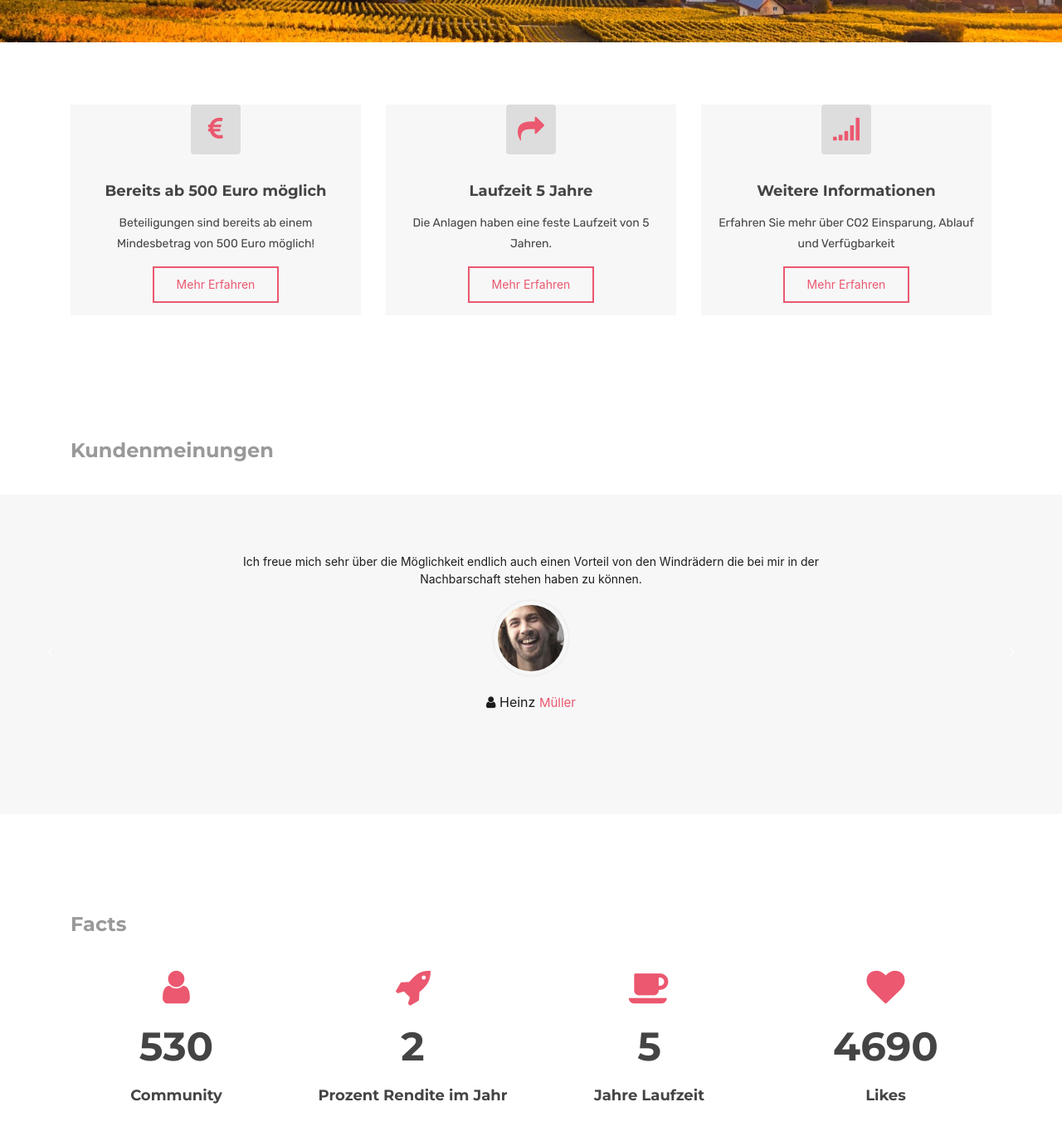
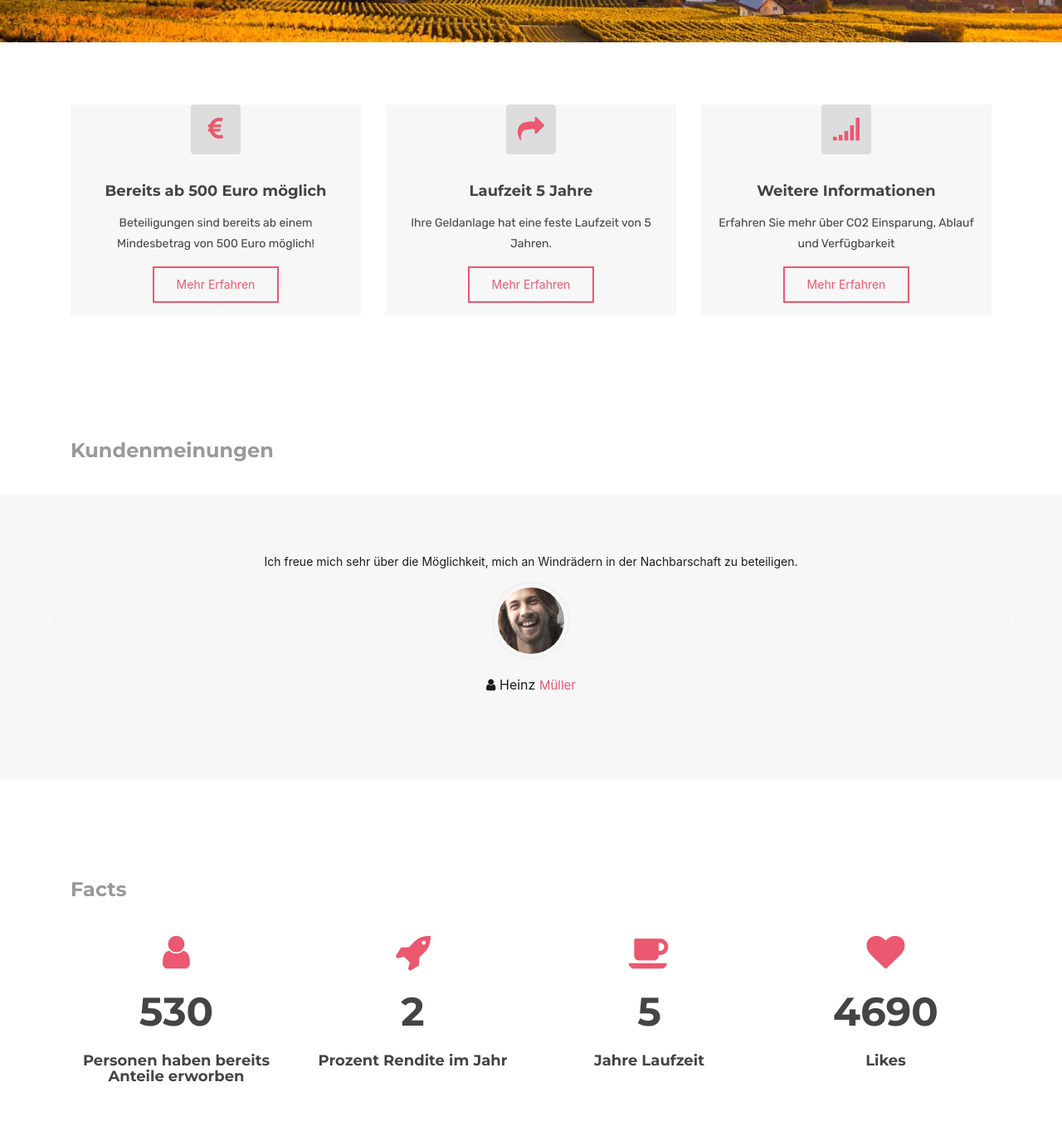
Before and after one commit to sstaus/windrad, a Jekyll site: the page built from index1.md, in a window 1280 px wide and 1400 px high, scrolled down 495 px. Shown: the top 1369 px of the window at 83% size. Built offline with Jekyll 4.4.1, drawn with Linux system fonts in a browser that asks for light colours; part of the change alters nothing that is shown.

Commit message:
Update index1.md

```diff
--- a/index1.md
+++ b/index1.md
@@ -13,7 +13,7 @@ card1:
 
 card2:
   header: "Laufzeit 5 Jahre"
-  text: "Die Anlagen haben eine feste Laufzeit von 5 Jahren."
+  text: "Ihre Geldanlage hat eine feste Laufzeit von 5 Jahren."
   button: "Mehr Erfahren"
 
 card3:
@@ -24,24 +24,24 @@ card3:
 testimonial1:
   vorname: "Heinz"
   name: "Müller"
-  text: "Ich freue mich sehr über die Möglichkeit endlich auch einen Vorteil von den Windrädern die bei mir in der Nachbarschaft stehen haben zu können."
+  text: "Ich freue mich sehr über die Möglichkeit, mich an Windrädern in der Nachbarschaft zu beteiligen."
 
 
 testimonial2:
-  vorname: "Heinz"
-  name: "Müller"
-  text: "Lorem ipsum dolor sit amet, consectetur adipisicing elit. Id ipsam, non ut molestiae rerum praesentium repellat debitis iure reiciendis, eius culpa beatae commodi facere ad numquam. Quisquam dignissimos similique sunt iure fugit, omnis vel cupiditate repellendus magni nihil molestiae quam, delectus consequuntur blanditiis modi nostrum?"
+  vorname: "Martina"
+  name: "Heierle"
+  text: "Bei der aktuellen Zinssituation bekommt man hier eine tolle Verzinsung. Da ist es egal, wenn mein Geld 5 Jahre fest angelegt ist, solange die Zinszahlungen regelmäßig kommen."
 
 testimonial3:
-  vorname: "Heinz"
-  name: "Müller"
-  text: "Lorem ipsum dolor sit amet, consectetur adipisicing elit. Id ipsam, non ut molestiae rerum praesentium repellat debitis iure reiciendis, eius culpa beatae commodi facere ad numquam. Quisquam dignissimos similique sunt iure fugit, omnis vel cupiditate repellendus magni nihil molestiae quam, delectus consequuntur blanditiis modi nostrum?"
+  vorname: "Kevin"
+  name: "Schulz"
+  text: "Echt toll, dass ich bereits ab 500 EUR einen Anteil an einem Windrad kaufen kann. Das ist wirklich sehr kundenfreundlich!"
 
 
 facts:
   fact1:
     number: 530
-    text: "Community"
+    text: "Personen haben bereits Anteile erworben"
   fact2:
     number: 2
     text: "Prozent Rendite im Jahr"
```
